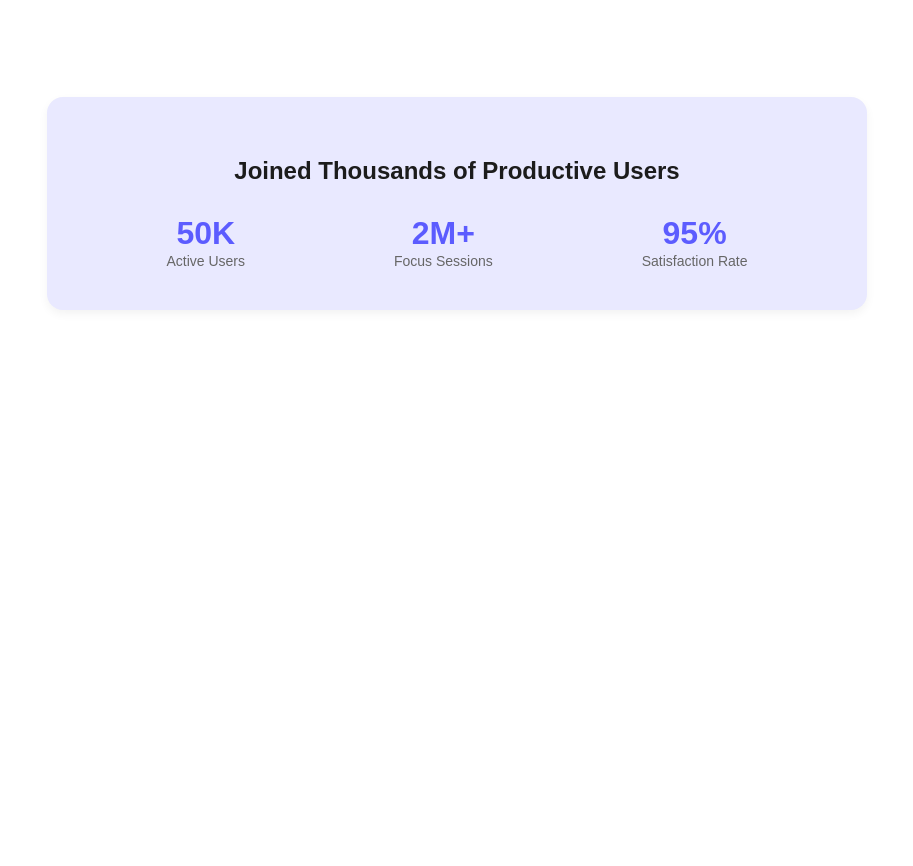
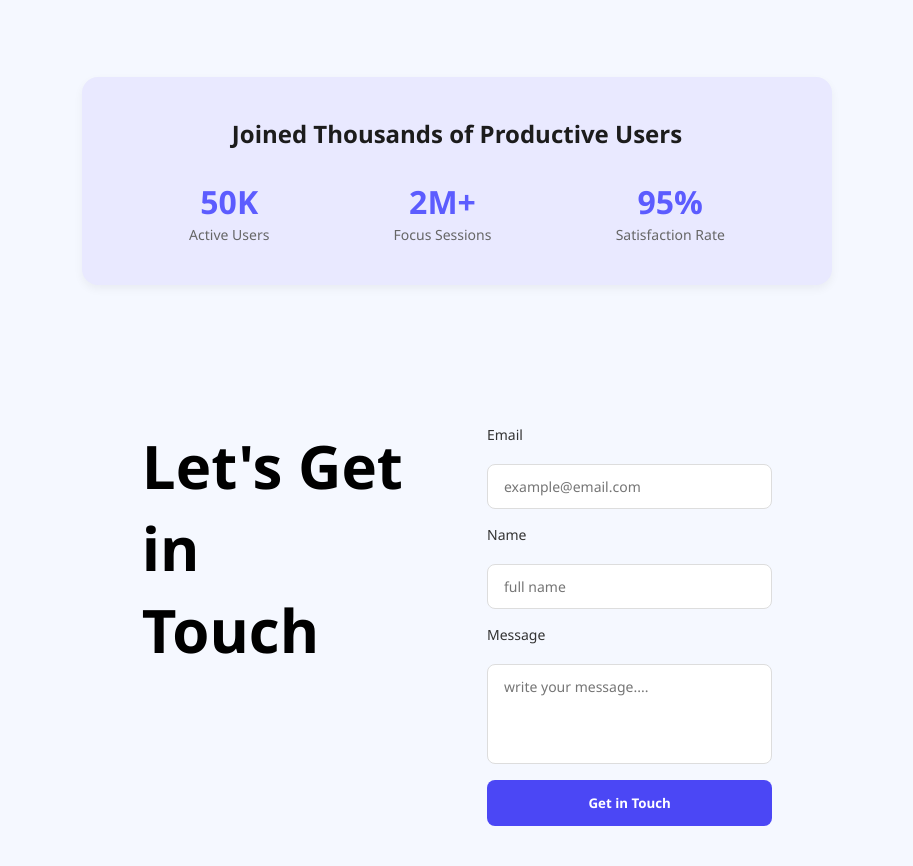
Before and after one commit to jowal-islam/assignment, a plain HTML site: page index.html in a window 1280 px wide. Shown: the part 638-1504 px from the top of the page, without its empty margins (183-1096 px from the left). Before the commit the page ends 1048 px from the top, so only its background shows below. Drawn offline with Linux system fonts and the light colour scheme.

Commit message:
touch section add

```diff
--- a/index.html
+++ b/index.html
@@ -55,6 +55,30 @@
                   <span class="stat-label">Satisfaction Rate</span>
               </div>
           </div>
+       </div>
+       <!-- user section end -->
+        <!-- touch section start -->
+  <section class="touch-section">
+        <div class="container">
+          <div class="left-section">
+               <h1>Let's Get in<br/>Touch</h1>
+          </div>
+          <div class="right-section">
+         <form class="contact-form">
+              <label for="email">Email</label>
+              <input type="email" id="email" placeholder="example@email.com" required />
+
+              <label for="name">Name</label>
+              <input type="text" id="name" placeholder="full name" required />
+
+              <label for="message">Message</label>
+             <textarea id="message" placeholder="write your message...." required></textarea>
+
+              <button type="submit">Get in Touch</button>
+          </form>
+      </div>
+    </div>
+  </section>
 
     </main>
  <!-- main end -->
--- a/styles/style.css
+++ b/styles/style.css
@@ -1,10 +1,20 @@
 
 
+* {
+  box-sizing: border-box;
+  margin: 0;
+  padding: 0;
+  font-family: 'Segoe UI', sans-serif;
+}
+
+body{
+  background-color: #f5f8ff;
+}
 /* common style start */
 
 .my-btn{
 
-     background-color: #4E47FF; /* সবুজ রঙ */
+     background-color: #4E47FF;
       border: none;
       color: white;
       padding: 8px 16px;
@@ -80,12 +90,12 @@
 /* action section end */
  /* user-section start */
 .stats-container {
-  background-color: #e9e9ff; /* ব্যাকগ্রাউন্ড কালার */
+  background-color: #e9e9ff;
   border-radius: 16px;
   padding: 40px 60px;
   text-align: center;
-  max-width: 700px;
-  margin: 100px auto; /* পেজের মাঝামাঝি আনতে */
+  max-width: 750px;
+  margin: 100px auto;
   box-shadow: 0 4px 10px rgba(0, 0, 0, 0.05);
   font-family: Arial, sans-serif;
 }
@@ -118,3 +128,74 @@
   font-size: 14px;
   color: #666;
 }
+/* section end */
+/* touch section start */
+
+
+.touch-section {
+  background-color: #f5f8ff;
+  display: flex;
+  justify-content: center;
+  align-items: center;
+  height: auto;
+}
+
+.container {
+  display: flex;
+  background-color: #f5f8ff;
+  padding: 40px;
+  gap: 60px;
+  align-items: flex-start;
+}
+
+.left-section {
+  flex: 1;
+  font-size: 2.5rem;
+  font-weight: 700;
+  color: #000;
+}
+
+.right-section {
+  flex: 1;
+}
+
+.contact-form {
+  display: flex;
+  flex-direction: column;
+  gap: 16px;
+}
+
+.contact-form label {
+  font-size: 14px;
+  color: #333;
+  margin-bottom: 4px;
+}
+
+.contact-form input,
+.contact-form textarea {
+  padding: 12px 16px;
+  border: 1px solid #ddd;
+  border-radius: 8px;
+  font-size: 14px;
+  background-color: #fff;
+}
+
+.contact-form textarea {
+  resize: none;
+  height: 100px;
+}
+
+.contact-form button {
+  padding: 14px;
+  border: none;
+  border-radius: 8px;
+  background-color: #4b47f5;
+  color: #fff;
+  font-weight: 600;
+  cursor: pointer;
+  transition: background-color 0.3s ease;
+}
+
+.contact-form button:hover {
+  background-color: #3733dc;
+}
```
Lines whose indentation alone changed are shown as unchanged.
